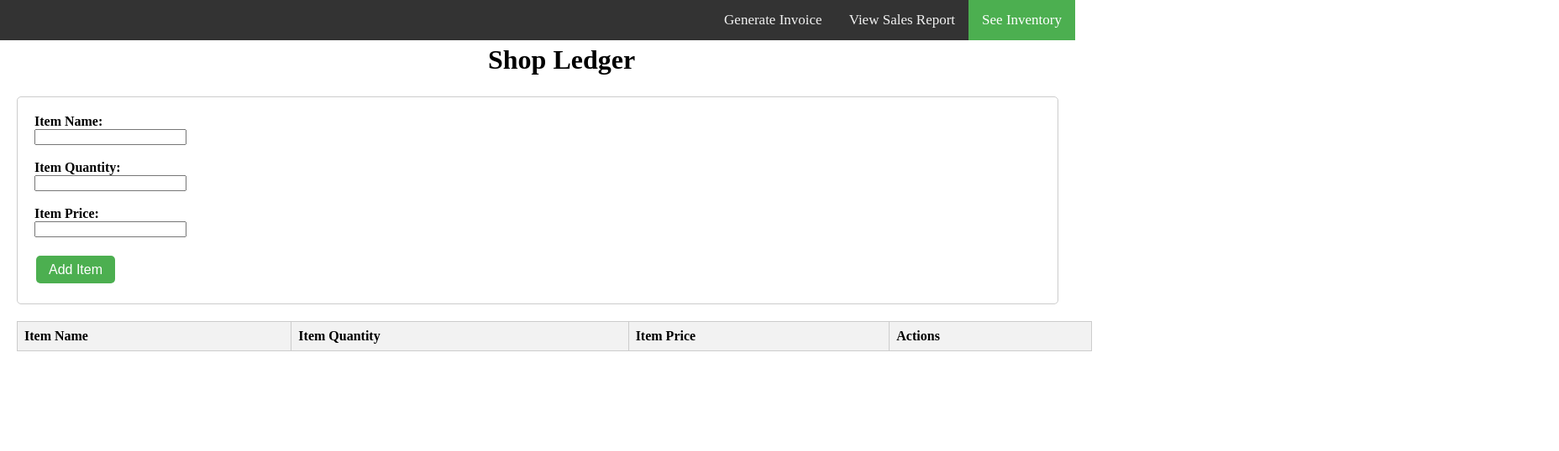
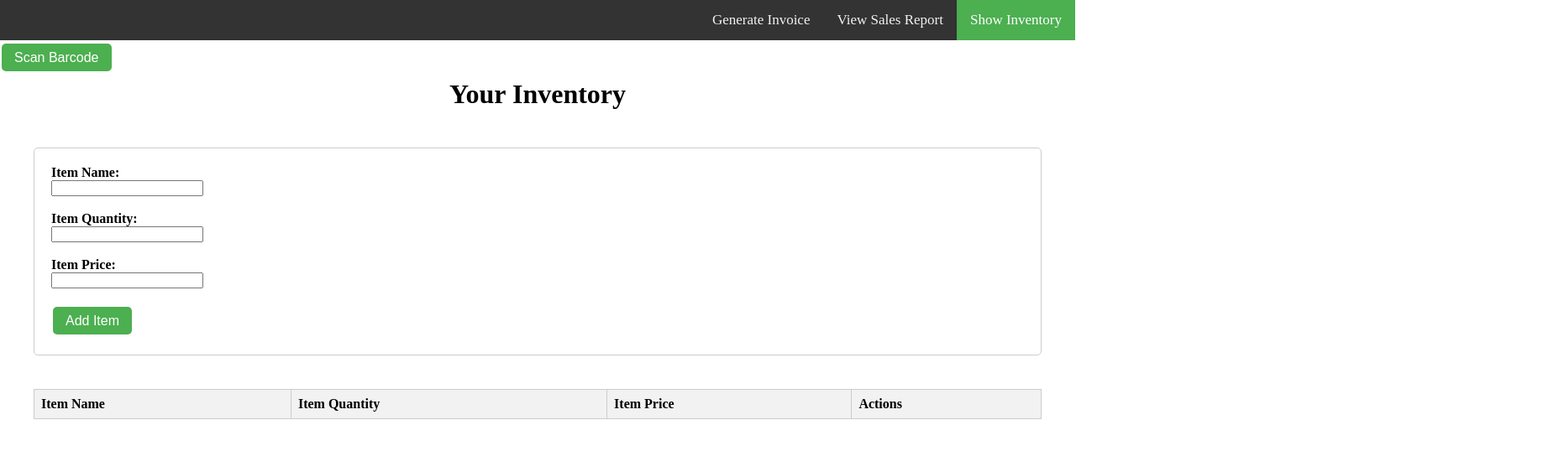
Before and after one commit to sahasourav17/ShopLedger, a plain HTML site: page index.html in a window 1280 px wide. Shown: the whole page at 84% size, 1856 px wide, since content can reach past the window. Drawn offline with Linux system fonts and the light colour scheme; a script that the page names is missing.

Commit message:
add changes in style

```diff
--- a/index.html
+++ b/index.html
@@ -5,15 +5,18 @@
         <meta http-equiv="X-UA-Compatible" content="IE=edge">
         <meta name="viewport" content="width=device-width, initial-scale=1.0">
         <link rel="stylesheet" href="style.css">
-        <title>Inventory Mangement System</title>
+        <title>ShopLedger</title>
     </head>
-    <body>
+
+    <body onload="loadInventory()">
         <nav>
-            <a href="#" class="active">See Inventory</a>
+            <a href="#" class="active">Show Inventory</a>
             <a href="#">View Sales Report</a>
             <a href="#">Generate Invoice</a>
         </nav>
-        <h1>Shop Ledger</h1>
+        <button id="scanBarcodeBtn" onclick="scanBarcode()">Scan Barcode</button>
+        <div id="scanViewport"></div>
+        <h1>Your Inventory</h1>
         <form id="inventoryForm">
             <label for="itemName">Item Name:</label>
             <input type="text" id="itemName" name="itemName" required><br>
@@ -21,8 +24,10 @@
             <input type="number" id="itemQuantity" name="itemQuantity" required><br>
             <label for="itemPrice">Item Price:</label>
             <input type="number" id="itemPrice" name="itemPrice" required><br>
-            <button type="button" >Add Item</button>
+            <button type="button" onclick="addItem()">Add Item</button>
         </form>
+        <div class="test">
+
             <table id="inventoryTable">
                 <tr>
                     <th>Item Name</th>
@@ -31,6 +36,9 @@
                     <th>Actions</th>
                 </tr>
             </table>
-        <script defer src=""></script>
+        </div>
+        <script defer src="script.js"></script>
+        <script src="https://cdnjs.cloudflare.com/ajax/libs/quagga/0.12.1/quagga.min.js"></script>
+
     </body>
 </html>
--- a/style.css
+++ b/style.css
@@ -1,14 +1,8 @@
 *{
     margin: 0;
-    padding: 0rem;
+    padding: 0;
     box-sizing: border-box;
 }
-/* .nav-logo{
-    display: flex;
-    flex-direction: column;
-    align-items: flex-start;
-    justify-content: center;
-} */
 
 /* Add some styling to the navbar */
 nav {
@@ -39,14 +33,13 @@ nav a.active {
 }
 
 h1{
-    position: relative;
-    left: 45%;
+    text-align:center;
     padding: 5px;
 }
 
 /* Add some spacing and styling to the form elements */
 form {
-    margin: 20px;
+    margin: 40px;
     padding: 20px;
     border: 1px solid #ccc;
     border-radius: 5px;
@@ -62,17 +55,14 @@ label {
     margin-right: 10px;
 }
 
-/* input {
-    overflow-x: ;
-    border-radius: 5px;
-    outline: none;
-} */
+
+.test {
+    margin: 40px;
+}
 
 /* Add some spacing and styling to the table */
 table {
-    margin: 20px;
     border-collapse: collapse;
-    /* padding: 20px; */
     width: 100%;
 }
 
```
Also changed, not shown: script.js (indentation only). Lines whose indentation alone changed are shown as unchanged.
